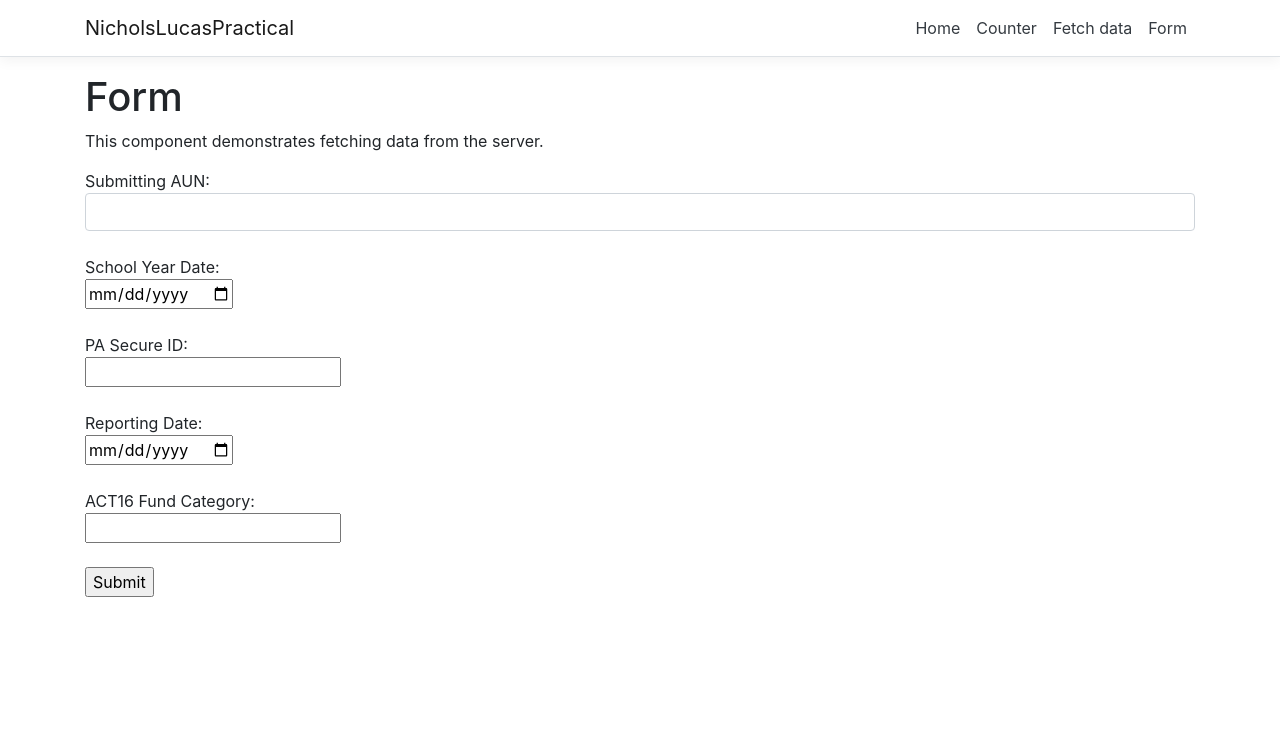
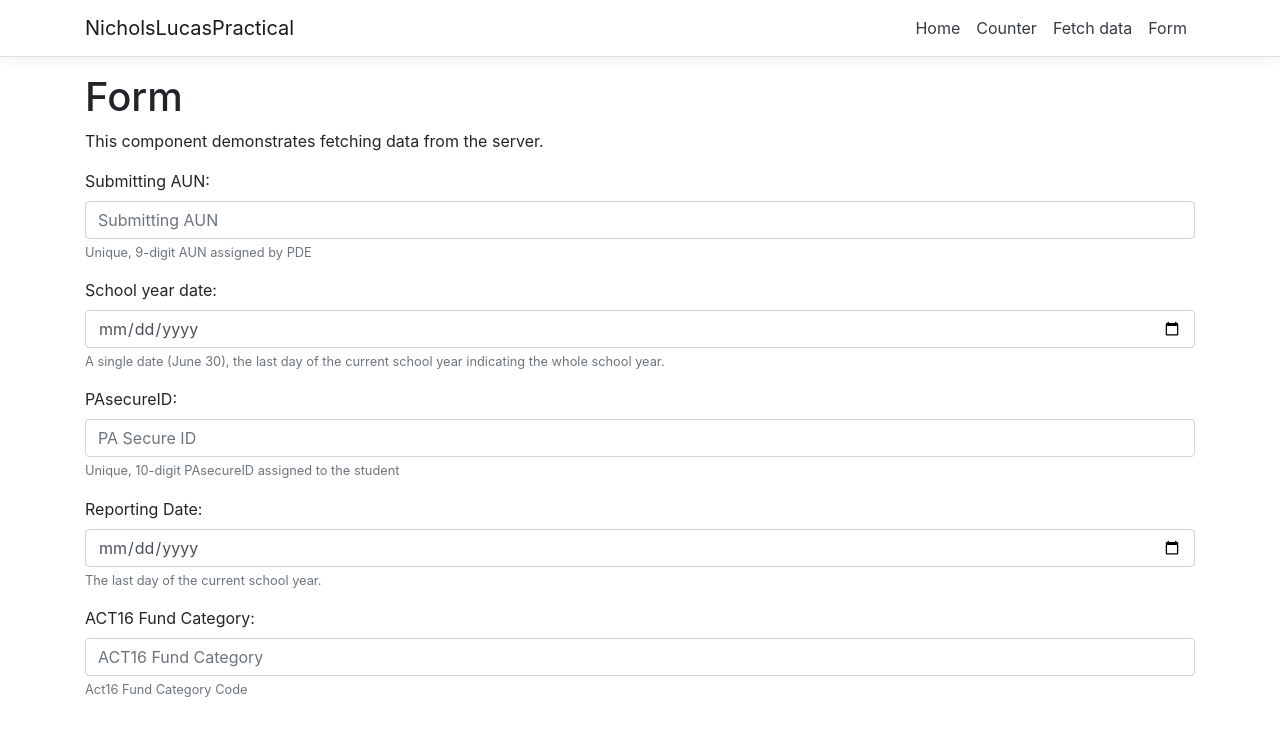
Before and after one commit to Dorgengoa/NicholsLucasPractical, an Angular app in the folder NicholsLucasPractical/ClientApp/: page /form in a window 1280 px wide. Shown: the top 736 px of the page. Built offline with nearby package versions, Linux system fonts and the light colour scheme.

Commit message:
Improved validation and bootstrap forms

```diff
--- a/NicholsLucasPractical/ClientApp/src/app/form/form.component.html
+++ b/NicholsLucasPractical/ClientApp/src/app/form/form.component.html
@@ -5,29 +5,92 @@
 
 
 <form action="" (ngSubmit)="onSubmit()">
-  Submitting AUN:<br />
-  <input class="form-control" required
-         pattern="[0-9]{9}" type="number"
+  <div class="form-group">
+    <label for="submittingAUN">Submitting AUN:</label>
+    <input class="form-control" id="submittingAUN"
+           pattern="[0-9]{9}" type="number" required
            name="Submitting AUN" [(ngModel)]="template.SubmittingAUN"
-         #submittingAUN="ngModel" ngModel/><br />
-
+           #submittingAUN="ngModel" ngModel
+           placeholder="Submitting AUN" />
+    <small class="form-text text-muted">Unique, 9-digit AUN assigned by PDE</small>
     <div *ngIf="submittingAUN.invalid && (submittingAUN.dirty || submittingAUN.touched)" class="alert alert-danger">
       <div *ngIf="submittingAUN.errors.required">
         Submitting AUN is required
       </div>
       <div *ngIf="submittingAUN.errors.pattern">
-      The submitting AUN must be 9 characters long.
+        The submitting AUN must be 9 numbers long
+      </div>
     </div>
   </div>
 
+  <div class="form-group">
+    <label for="schoolYearDate">School year date:</label>
+    <input class="form-control" id="schoolYearDate"
+           type="date" required
+           name="SchoolYearDate" [(ngModel)]="template.SchoolYearDate"
+           #schoolYearDate="ngModel" ngModel
+           placeholder="School Year Date" />
+    <small class="form-text text-muted">
+      A single date (June 30), the last day of the current school year indicating the whole school year.
+    </small>
+    <div *ngIf="schoolYearDate.invalid && (schoolYearDate.dirty || schoolYearDate.touched)" class="alert alert-danger">
+      <div *ngIf="schoolYearDate.errors.required">
+        School year date is required
+      </div>
+    </div>
+  </div>
 
-  School Year Date:<br />
-  <input type="date" name="SchoolYearDate" [(ngModel)]="template.SchoolYearDate" ngModel/><br /><br />
-  PA Secure ID:<br />
-  <input type="number" name="PASecureID" [(ngModel)]="template.PASecureID" ngModel/><br /><br />
-  Reporting Date:<br />
-  <input type="date" name="ReportingDate" [(ngModel)]="template.ReportingDate" ngModel/><br /><br />
-  ACT16 Fund Category:<br />
-  <input type="number" name="ACT16FundCategory" [(ngModel)]="template.ACT16FundCategory" ngModel/><br /><br />
-  <input type="submit" class="submit" />
+  <div class="form-group">
+    <label for="PASecureID">PAsecureID:</label>
+    <input class="form-control" id="PASecureID"
+           pattern="[0-9]{9}" type="number" required
+           name="PASecureID" [(ngModel)]="template.PASecureID"
+           #PASecureID="ngModel" ngModel
+           placeholder="PA Secure ID" />
+    <small class="form-text text-muted">Unique, 10-digit PAsecureID assigned to the student</small>
+    <div *ngIf="PASecureID.invalid && (PASecureID.dirty || PASecureID.touched)" class="alert alert-danger">
+      <div *ngIf="PASecureID.errors.required">
+        PAsecureID is required
+      </div>
+      <div *ngIf="PASecureID.errors.pattern">
+        The PAsecureID must be 10 numbers long
+      </div>
+    </div>
+  </div>
+
+  <div class="form-group">
+    <label for="reportingDate">Reporting Date:</label>
+    <input class="form-control" id="reportingDate"
+           type="date" required
+           name="ReportingDate" [(ngModel)]="template.ReportingDate"
+           #reportingDate="ngModel" ngModel
+           placeholder="Reporting Date" />
+    <small class="form-text text-muted">
+      The last day of the current school year.
+    </small>
+    <div *ngIf="reportingDate.invalid && (reportingDate.dirty || reportingDate.touched)" class="alert alert-danger">
+      <div *ngIf="reportingDate.errors.required">
+        Reporting date is required
+      </div>
+    </div>
+  </div>
+
+  <div class="form-group">
+    <label for="ACT16FundCategory">ACT16 Fund Category:</label>
+    <input class="form-control" id="ACT16FundCategory"
+           pattern="[1-4]{1}" type="number" required
+           name="ACT16FundCategory" [(ngModel)]="template.ACT16FundCategory"
+           #ACT16FundCategory="ngModel" ngModel
+           placeholder="ACT16 Fund Category" />
+    <small class="form-text text-muted">Act16 Fund Category Code</small>
+    <div *ngIf="ACT16FundCategory.invalid && (ACT16FundCategory.dirty || ACT16FundCategory.touched)" class="alert alert-danger">
+      <div *ngIf="ACT16FundCategory.errors.required">
+        Act16 Fund Category is required
+      </div>
+      <div *ngIf="ACT16FundCategory.errors.pattern">
+        The ACT16 Fund Category must be a value 1-4
+      </div>
+    </div>
+  </div>
+
 </form>
--- a/NicholsLucasPractical/ClientApp/src/app/form/form.component.ts
+++ b/NicholsLucasPractical/ClientApp/src/app/form/form.component.ts
@@ -8,12 +8,47 @@ import { HttpClient } from '@angular/common/http';
 
 export class FormComponent {
   http = undefined;
-  template = { };
+  template = {
+    SubmittingAUN: null,
+    SchoolYearDate: null,
+    PASecureID: null,
+    ReportingDate: null,
+    ACT16FundCategory: null
+  };
 
   constructor(http: HttpClient) {
     this.http = http;
   }
   onSubmit() {
-    console.log(this.template);
+    if (this.validate()) {
+      console.log("There was an issue with validation")
+      //tell user submission was unseccessful
+    }
+    else {
+      //tell user submission was successful
+
+      //send to server
+      this.http.post('')
+    }
+
+  }
+
+  validate() {
+    let temp = this.template.SubmittingAUN
+    if (!temp || temp.toString().length != 9) return true
+
+    temp = this.template.SchoolYearDate
+    if (!temp) return true
+
+    temp = this.template.PASecureID
+    if (!temp || temp.toString().length != 10) return true
+
+    temp = this.template.ReportingDate
+    if (!temp) return true
+
+    temp = this.template.ACT16FundCategory
+    if(!temp || temp >= 1 || temp <= 4) return true
+
+    return false
   }
 }
```
Lines whose indentation alone changed are shown as unchanged.
